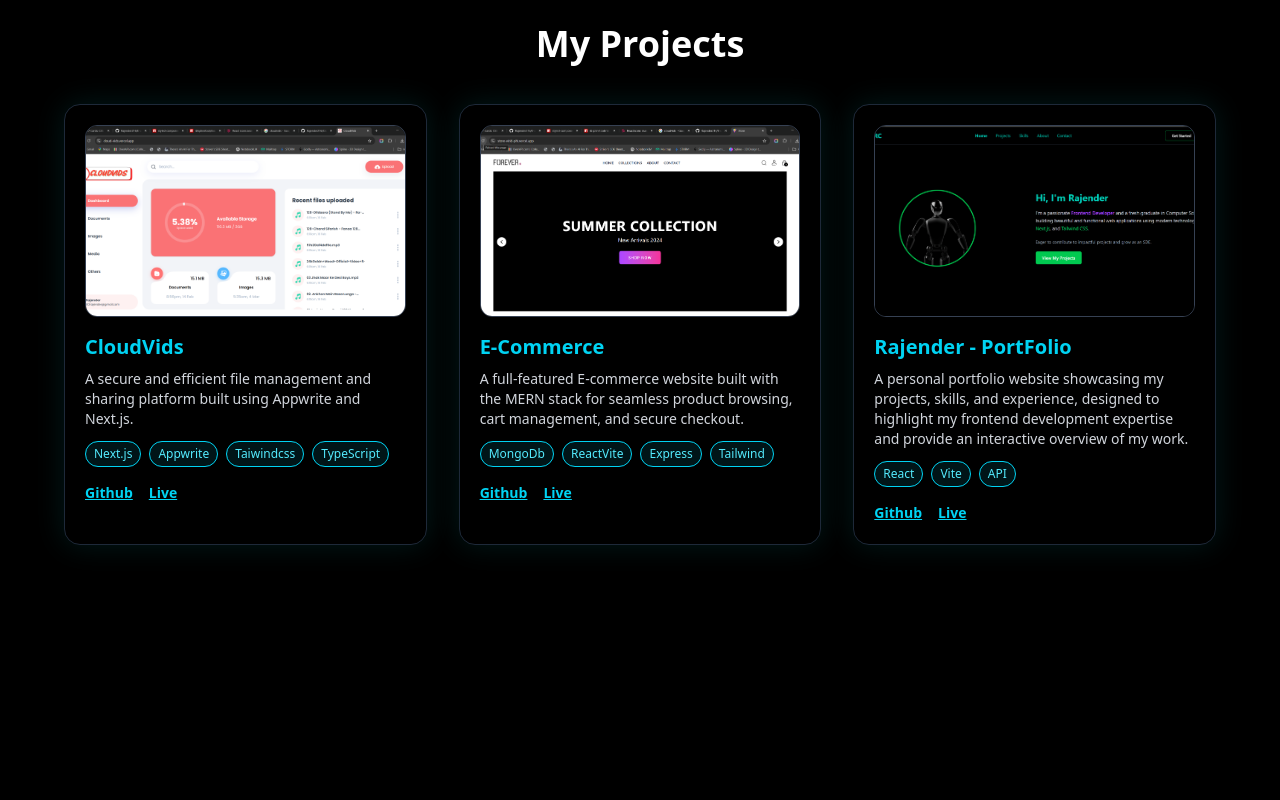
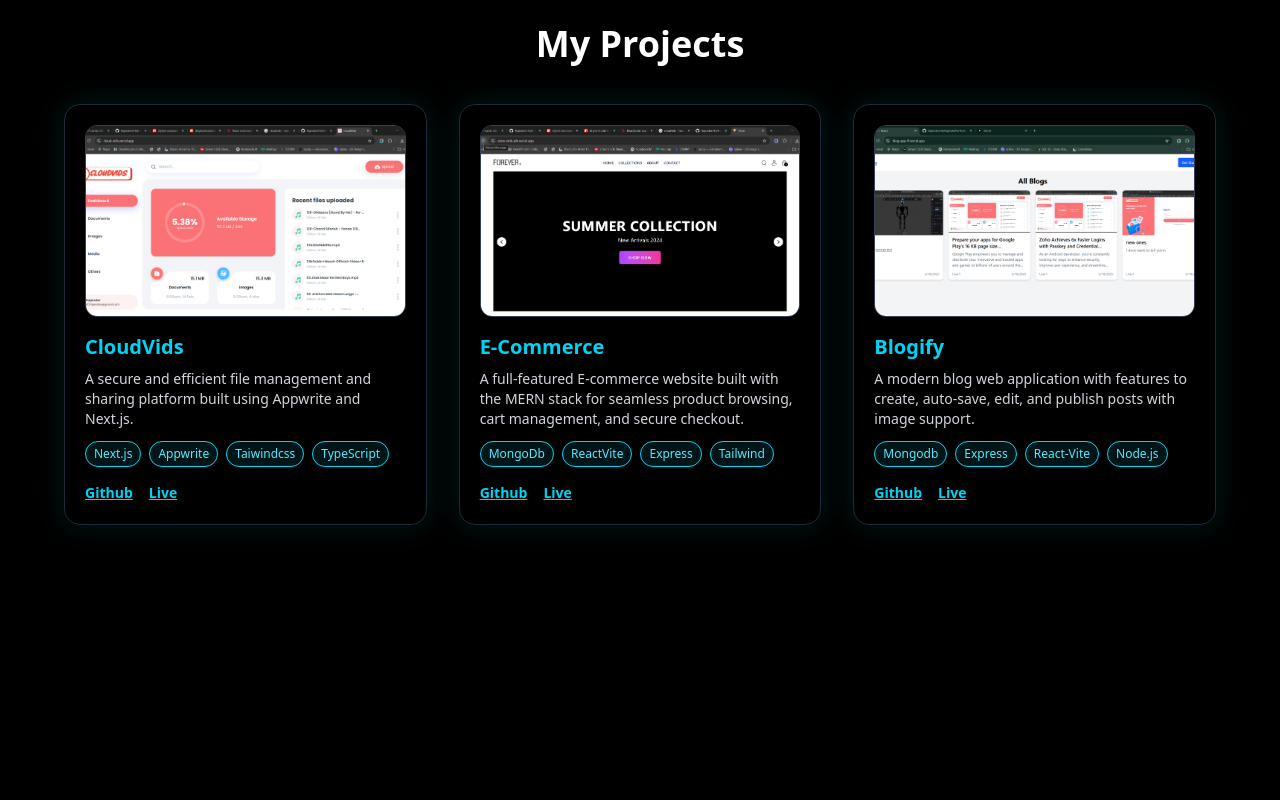
Before and after one commit to Rajender216/RajenderPortFolio, a React (Vite) app in the folder frontend/: page / in a window 1280 px wide. Shown: the part 840-1640 px from the top of the page. Built offline with nearby package versions, Linux system fonts and the light colour scheme.

Commit message:
new Blog project added

```diff
--- a/frontend/src/pages/AboutMe.jsx
+++ b/frontend/src/pages/AboutMe.jsx
@@ -5,7 +5,6 @@ const clients = [
   "fexzns",
   "Globe-News",
   "Monfsesx",
-  "Amazon",
   "CreativeCore",
   "DevStream",
   "LogicLabs",
--- a/frontend/src/pages/Projects.jsx
+++ b/frontend/src/pages/Projects.jsx
@@ -29,12 +29,12 @@ const Projects = () => {
           link="https://store-virid-phi.vercel.app/"
         />
         <Card
-          title="Rajender - PortFolio"
-          description="A personal portfolio website showcasing my projects, skills, and experience, designed to highlight my frontend development expertise and provide an interactive overview of my work."
-          image="/portfolio.png"
-          techStack={["React", "Vite", "API"]}
-          gitlink="https://github.com/Rajender216/RajenderPortFolio"
-          link="https://rajender-port-folio.vercel.app/"
+          title="Blogify"
+          description="A modern blog web application with features to create, auto-save, edit, and publish posts with image support."
+          image="/Blog.png"
+          techStack={["Mongodb", "Express", "React-Vite", "Node.js"]}
+          gitlink="https://github.com/Rajender216/Blog-app"
+          link="https://blog-app-ff.vercel.app/"
         />
       </div>
     </section>
```
Also changed, not shown: frontend/public/Blog.png (added).
